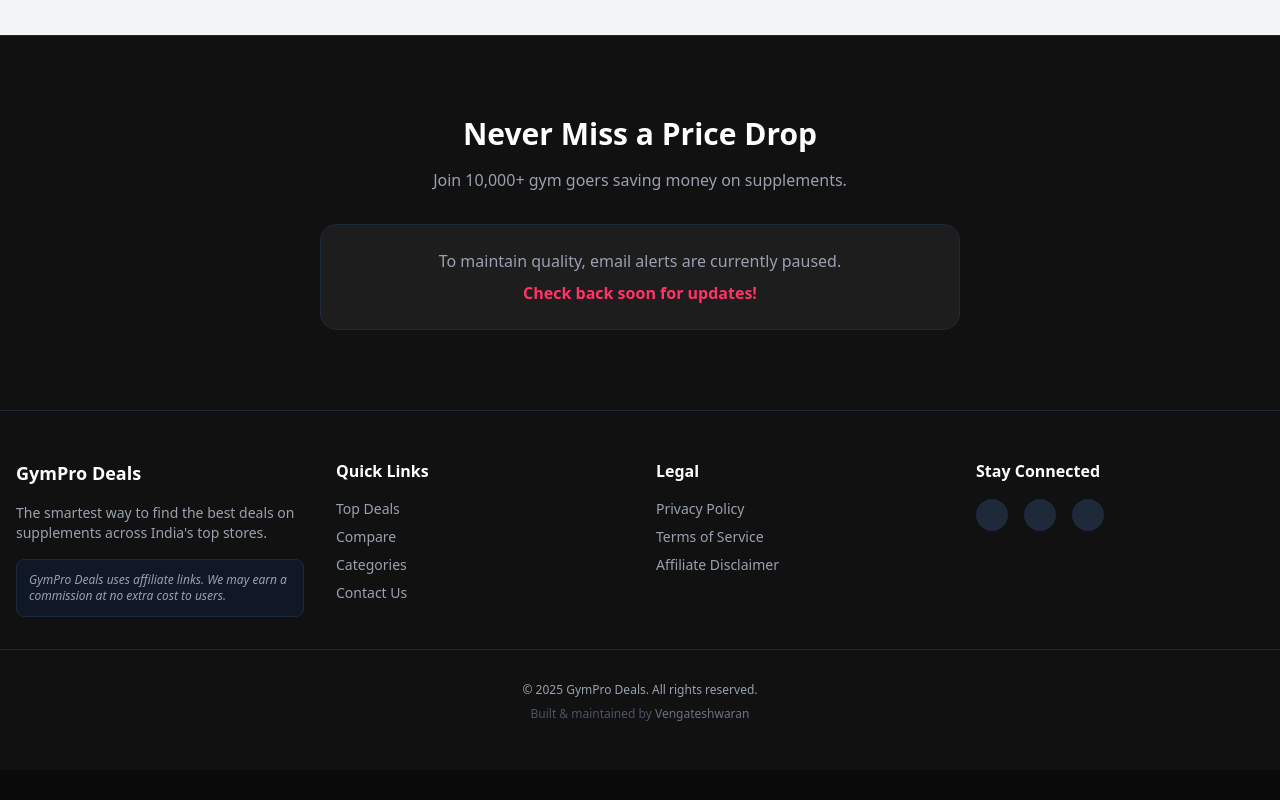
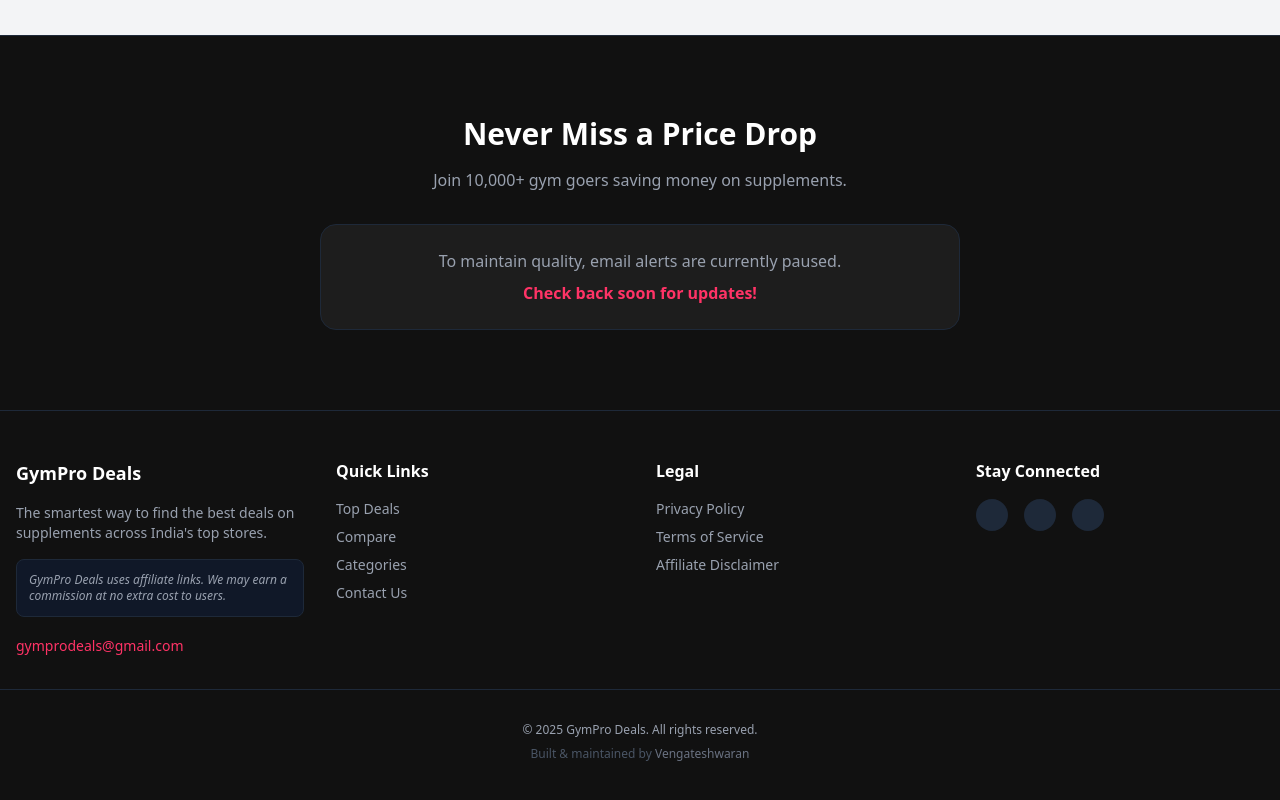
Before and after one commit to gymprodeals-coder/gym-pro-deals, a Next.js app in the folder frontend/: page / in a window 1280 px wide. Shown: the part 4452-5252 px from the top of the page. Before the commit the page ends 5222 px from the top, so only its background shows below. Built offline with nearby package versions, Linux system fonts and the light colour scheme.

Commit message:
chore: Update contact email and enforce search-based outbound links

```diff
--- a/frontend/app/contact/page.tsx
+++ b/frontend/app/contact/page.tsx
@@ -41,10 +41,10 @@
                                     For all inquiries, please email us directly. We aim to respond within 24 hours.
                                 </p>
                                 <a
-                                    href="mailto:support@gymprodeals.in"
+                                    href="mailto:gymprodeals@gmail.com"
                                     className="text-white font-bold text-lg hover:text-[var(--primary)] transition-colors"
                                 >
-                                    support@gymprodeals.in
+                                    gymprodeals@gmail.com
                                 </a>
                             </div>
 
--- a/frontend/components/BestDealsBanner.tsx
+++ b/frontend/components/BestDealsBanner.tsx
@@ -22,6 +22,15 @@
         // Sort by discount descending
         return withDiscount.sort((a, b) => b.discount - a.discount).slice(0, 3);
     }, [products]);
+
+    const getSearchUrl = (storeName: string, productTitle: string) => {
+        const cleanTitle = encodeURIComponent(productTitle || "");
+        const s = (storeName || "").toLowerCase();
+        if (s.includes("amazon")) return `https://www.amazon.in/s?k=${cleanTitle}`;
+        if (s.includes("flipkart")) return `https://www.flipkart.com/search?q=${cleanTitle}`;
+        if (s.includes("healthkart")) return `https://www.healthkart.com/search?q=${cleanTitle}`;
+        return `https://www.google.com/search?q=${cleanTitle} buy online`;
+    };
 
     if (topDeals.length === 0) return null;
 
@@ -76,9 +85,9 @@
                                         <span className="text-lg font-black text-gray-900">₹{deal.price}</span>
                                     </div>
                                     <a
-                                        href={deal.stores?.[0]?.url || "#"}
+                                        href={getSearchUrl(deal.stores?.[0]?.name || "Best Deal", deal.title)}
                                         target="_blank"
-                                        rel="nofollow noreferrer"
+                                        rel="noopener noreferrer nofollow"
                                         className="bg-black hover:bg-[var(--primary)] text-white p-2 rounded-lg transition-colors shadow-lg shadow-black/10 group-hover:shadow-[var(--primary)]/20"
                                     >
                                         <ExternalLink size={16} />
--- a/frontend/components/Footer.tsx
+++ b/frontend/components/Footer.tsx
@@ -13,6 +13,11 @@
                         <p className="text-xs text-gray-400 italic">
                             GymPro Deals uses affiliate links. We may earn a commission at no extra cost to users.
                         </p>
+                    </div>
+                    <div className="mt-4">
+                        <a href="mailto:gymprodeals@gmail.com" className="text-sm text-[var(--primary)] hover:underline">
+                            gymprodeals@gmail.com
+                        </a>
                     </div>
                 </div>
 
--- a/frontend/components/ProductCard.tsx
+++ b/frontend/components/ProductCard.tsx
@@ -38,7 +38,7 @@
     }, [store_name, stores]);
 
     const availableStores = useMemo(() => {
-        return stores && stores.length > 0 ? stores : [{ name: effectiveStoreName, price: price, url: "#" }];
+        return stores && stores.length > 0 ? stores : [{ name: effectiveStoreName, price: price, url: "" }];
     }, [stores, effectiveStoreName, price]);
 
     const hasMultipleStores = availableStores.length > 1;
@@ -68,7 +68,7 @@
         return `https://www.google.com/search?q=${cleanTitle} buy online`;
     };
 
-    const mainUrl = availableStores[0]?.url || getSearchUrl(effectiveStoreName);
+    const mainUrl = getSearchUrl(effectiveStoreName);
 
     return (
         <div className="group bg-white rounded-xl shadow-sm hover:shadow-xl transition-all duration-300 overflow-hidden border border-gray-100 flex flex-col h-full relative">
@@ -164,7 +164,7 @@
                                     <p className="text-sm font-black text-[#ff3366]">₹{store.price}</p>
                                 </div>
                                 <a
-                                    href={store.url || getSearchUrl(store.name)}
+                                    href={getSearchUrl(store.name)}
                                     target="_blank"
                                     rel="nofollow noreferrer"
                                     className="bg-black text-white text-xs font-bold px-3 py-2 rounded hover:bg-gray-800"
```
